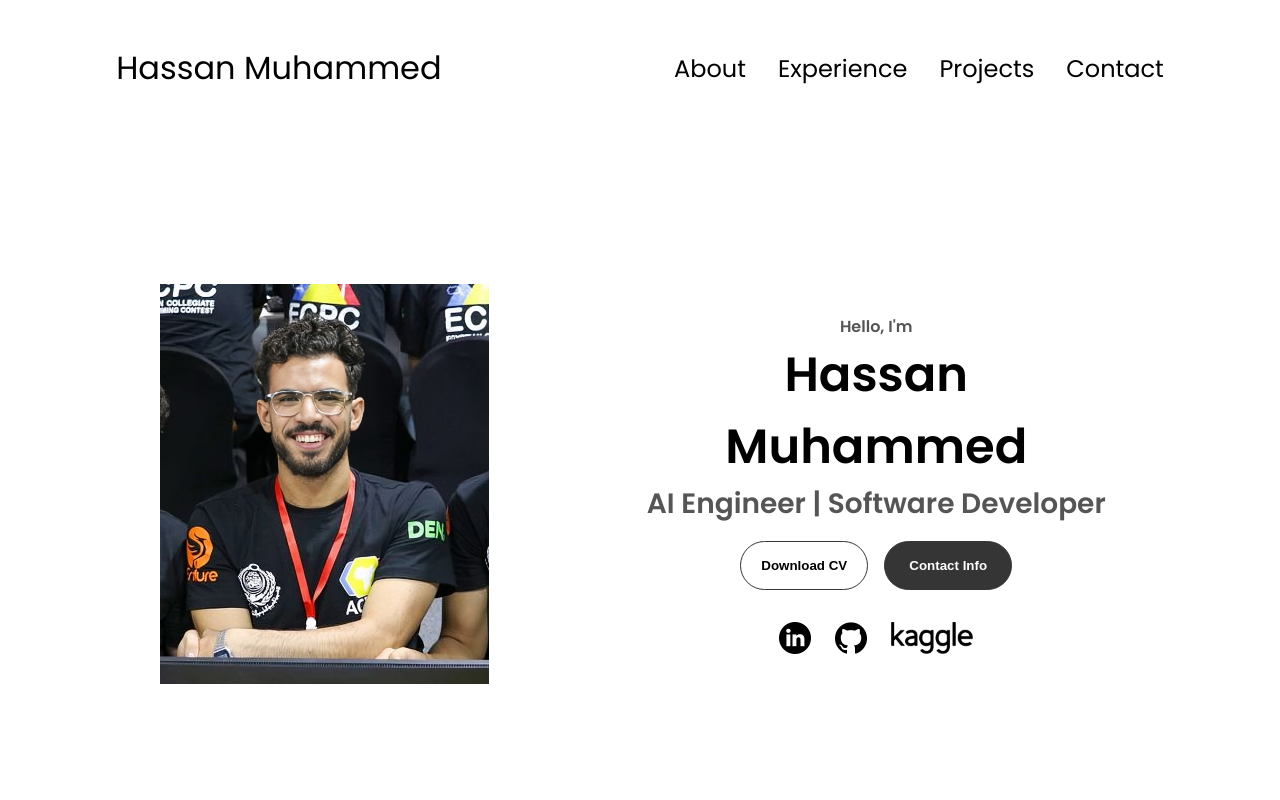
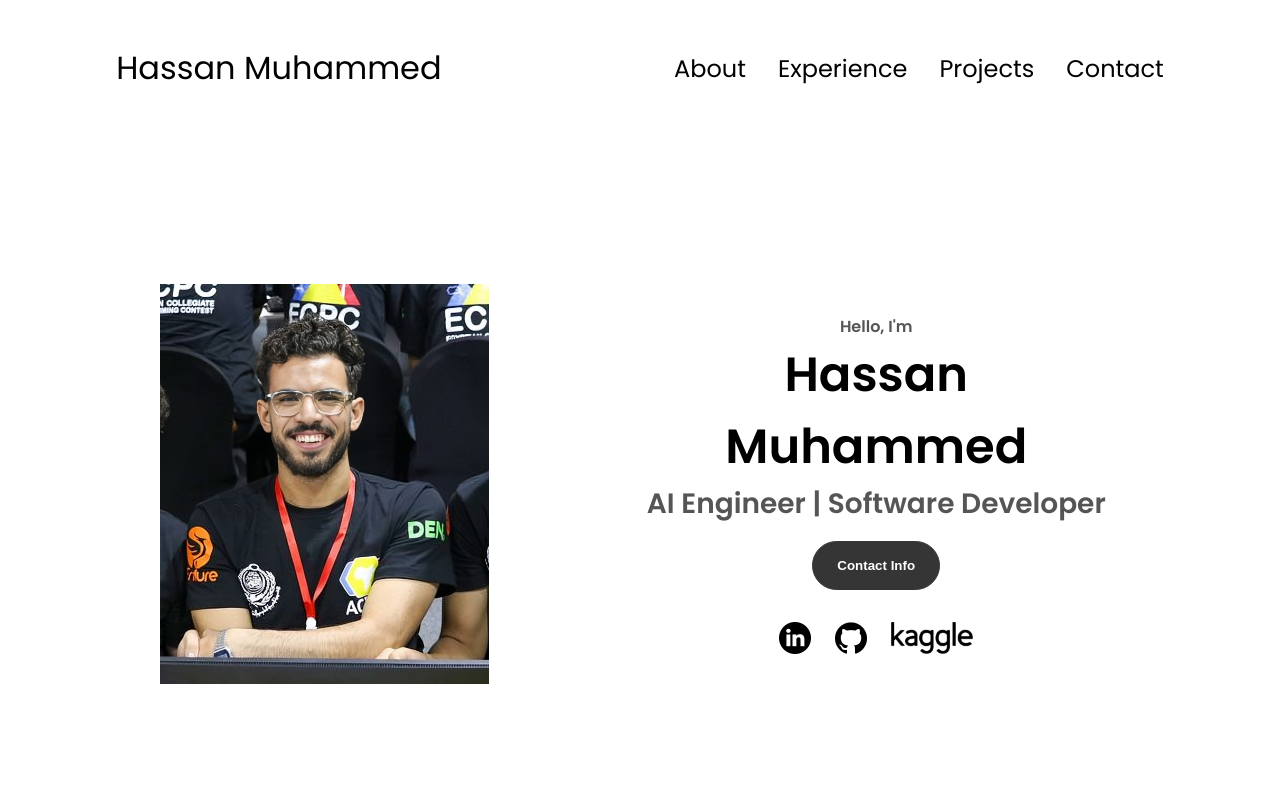
Before and after one commit to HassanMuhamed1/My-Portfolio, a plain HTML site: page index.html in a window 1280 px wide. Shown: the top 800 px of the page. Drawn offline with Linux system fonts and the light colour scheme.

Commit message:
finished 3

```diff
--- a/index.html
+++ b/index.html
@@ -47,9 +47,6 @@
       <h1 class="title">Hassan Muhammed</h1>
       <p class="section__text__p2">AI Engineer | Software Developer</p>
       <div class="btn-container">
-        <button class="btn btn-color-2" onclick="window.open('./assets/Hassan_Muhammed_s_CV.pdf')">
-          Download CV
-        </button>
         <button class="btn btn-color-1" onclick="location.href='./#contact'">
           Contact Info
         </button>
```
